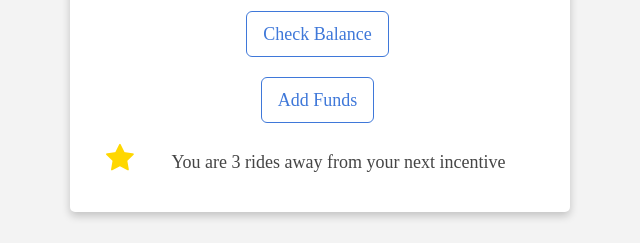
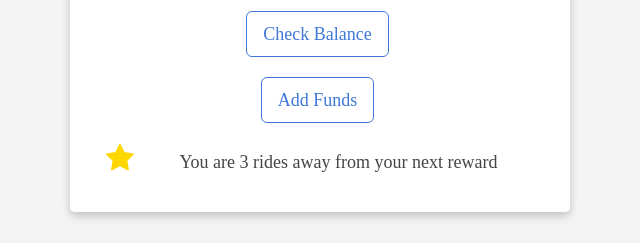
Before and after one commit to davidking0/breezetheway, a plain HTML site: page index.html in a window 1280 px wide. Shown: the part 946-1189 px from the top of the page, 620-1260 px from the left. Drawn offline with nearby package versions, Linux system fonts and the light colour scheme.

Commit message:
fixed wording

```diff
--- a/index.html
+++ b/index.html
@@ -160,7 +160,7 @@
 				        	<a href="manage-funds.html" class="btn btn-lg button-spacing btn-han-blue">Add Funds</a>
 				        </div><span class="fa fa-star icon-md pull-left icon-gold-web-golden"></span>
 				        <h4 class="mg-md text-center tc-white tc-outer-space">
-				        	You are 3 rides away from your next incentive
+				        	You are 3 rides away from your next reward
 			        	</h4>
                     </div>
                 </div>
```
